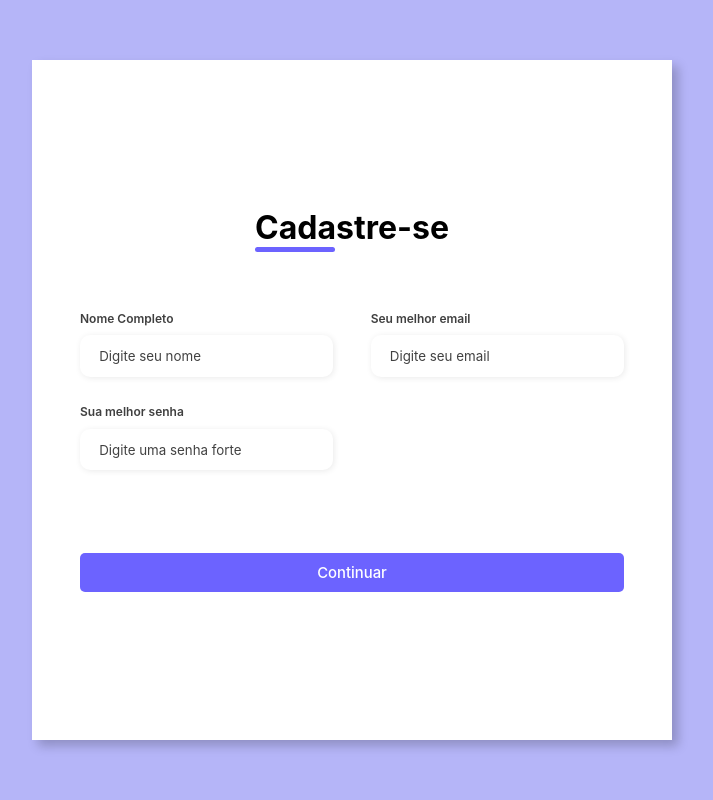
After one commit to RodrigoMNogueiraPestana/QuizEducacional, a PHP site: page /aluno/cadastroaluno.html in a window 1280 px wide. The commit adds this page. Shown: the whole page, without its empty margins (288-1001 px from the left). Run offline with PHP 8.4, Linux system fonts and the light colour scheme.

Commit message:
Cadastro de Alunos
Cadastro de Alunos criado.

```diff
--- /dev/null
+++ b/centrodeensinopaulofreire/aluno/cadastroaluno.html
@@ -0,0 +1,46 @@
+<!DOCTYPE html>
+<html lang="pt-br">
+<head>
+    <meta charset="UTF-8">
+    <meta http-equiv="X-UA-Compatible" content="IE=edge">
+    <meta name="viewport" content="width=device-width, initial-scale=1.0">
+    <title>Cadastro do Aluno</title>
+    <link href="https://fonts.googleapis.com/css?family=Source+Sans+Pro:300,400,700,300italic,400italic,700italic" rel="stylesheet" type="text/css" />
+    <link rel="stylesheet" href="style.css">
+</head>
+<body>
+    <div class="container">
+        <div class="form-image">
+            <img src="img/undraw_exams_re_4ios.svg" alt="img-aluno">
+        </div>
+        <div class="form">
+            <form action="#">
+                <div class="form-header">
+                    <div class="title">
+                        <h1>Cadastre-se</h1>
+                    </div>
+                </div>
+
+                <div class="input-group">
+                    <div class="input-box">
+                        <label for="name">Nome Completo</label>
+                        <input id="name" type="text" name="name" placeholder="Digite seu nome" required>
+                    </div>
+                    <div class="input-box">
+                        <label for="email">Seu melhor email</label>
+                        <input id="email" type="email" name="email" placeholder="Digite seu email" required>
+                    </div>
+                    <div class="input-box">
+                        <label for="senha">Sua melhor senha</label>
+                        <input id="senha" type="password" name="senha" placeholder="Digite uma senha forte" required>
+                    </div>
+                </div>
+
+                <div class="continua-btn">
+                    <button><a href="#">Continuar</a></button>
+                </div>
+            </form>
+        </div>
+    </div>
+</body>
+</html>
--- /dev/null
+++ b/centrodeensinopaulofreire/aluno/style.css
@@ -0,0 +1,229 @@
+:root {
+    --bs-blue: #1D809F;
+    --bs-indigo: #6610f2;
+    --bs-purple: #6f42c1;
+    --bs-pink: #d63384;
+    --bs-red: #dc3545;
+    --bs-orange: #fd7e14;
+    --bs-yellow: #ecb807;
+    --bs-green: #198754;
+    --bs-teal: #20c997;
+    --bs-cyan: #0dcaf0;
+    --bs-black: #000;
+    --bs-white: #fff;
+    --bs-gray: #6c757d;
+    --bs-gray-dark: #343a40;
+    --bs-gray-100: #f8f9fa;
+    --bs-gray-200: #e9ecef;
+    --bs-gray-300: #dee2e6;
+    --bs-gray-400: #ced4da;
+    --bs-gray-500: #adb5bd;
+    --bs-gray-600: #6c757d;
+    --bs-gray-700: #495057;
+    --bs-gray-800: #343a40;
+    --bs-gray-900: #212529;
+    --bs-primary: #1D809F;
+    --bs-secondary: #ecb807;
+    --bs-success: #198754;
+    --bs-info: #0dcaf0;
+    --bs-warning: #ecb807;
+    --bs-danger: #dc3545;
+    --bs-light: #000;
+    --bs-dark: #212529;
+    --bs-primary-rgb: 29, 128, 159;
+    --bs-secondary-rgb: 236, 184, 7;
+    --bs-success-rgb: 25, 135, 84;
+    --bs-info-rgb: 13, 202, 240;
+    --bs-warning-rgb: 236, 184, 7;
+    --bs-danger-rgb: 220, 53, 69;
+    --bs-light-rgb: 248, 249, 250;
+    --bs-dark-rgb: 33, 37, 41;
+    --bs-white-rgb: 255, 255, 255;
+    --bs-black-rgb: 0, 0, 0;
+    --bs-body-color-rgb: 33, 37, 41;
+    --bs-body-bg-rgb: 255, 255, 255;
+    --bs-font-sans-serif: system-ui, -apple-system, "Segoe UI", Roboto, "Helvetica Neue", "Noto Sans", "Liberation Sans", Arial, sans-serif, "Apple Color Emoji", "Segoe UI Emoji", "Segoe UI Symbol", "Noto Color Emoji";
+    --bs-font-monospace: SFMono-Regular, Menlo, Monaco, Consolas, "Liberation Mono", "Courier New", monospace;
+    --bs-gradient: linear-gradient(180deg, rgba(255, 255, 255, 0.15), rgba(255, 255, 255, 0));
+    --bs-body-font-family: Source Sans Pro, -apple-system, BlinkMacSystemFont, Segoe UI, Roboto, Helvetica Neue, Arial, sans-serif, Apple Color Emoji, Segoe UI Emoji, Segoe UI Symbol, Noto Color Emoji;
+    --bs-body-font-size: 1rem;
+    --bs-body-font-weight: 400;
+    --bs-body-line-height: 1.5;
+    --bs-body-color: #212529;
+    --bs-body-bg: #fff;
+    --bs-border-width: 1px;
+    --bs-border-style: solid;
+    --bs-border-color: #dee2e6;
+    --bs-border-color-translucent: rgba(0, 0, 0, 0.175);
+    --bs-border-radius: 0.375rem;
+    --bs-border-radius-sm: 0.25rem;
+    --bs-border-radius-lg: 0.5rem;
+    --bs-border-radius-xl: 1rem;
+    --bs-border-radius-2xl: 2rem;
+    --bs-border-radius-pill: 50rem;
+    --bs-link-color: #1D809F;
+    --bs-link-hover-color: #17667f;
+    --bs-code-color: #d63384;
+    --bs-highlight-bg: #fbf1cd;
+  }
+
+*{
+    padding: 0;
+    margin: 0;
+    box-sizing: border-box;
+    font-family: 'Inter', sans-serif;
+}
+
+body{
+    width: 100%;
+    height: 100vh;
+    display: flex;
+    justify-content: center;
+    align-items: center;
+    background: #0c0ce94d;
+}
+
+.container{
+    width: 85%;
+    height: 85vh;
+    display: flex;
+    box-shadow: 6px 6px 10px rgba(0, 0, 0, .212);
+}
+
+.form-image{
+    width: 50%;
+    display: flex;
+    justify-content: center;
+    align-items: center;
+    background-color: #fde3a7d7;
+    padding: 1rem;
+}
+
+.form-image img{
+    width: 31rem;
+}
+
+.form{
+    width: 50%;
+    display: flex;
+    justify-content: center;
+    align-items: center;
+    flex-direction: column;
+    background-color: #fff;
+    padding: 3rem;
+}
+
+.form-header{
+    margin-bottom: 3rem;
+    display: flex;
+    justify-content: space-between;
+}
+
+.form-header h1::after{
+    content: '';
+    display: block;
+    width: 5rem;
+    height: 0.3rem;
+    background-color: #6c63ff;
+    margin: 0 auto;
+    position: absolute;
+    border-radius: 10px;
+}
+
+.input-group{
+    display: flex;
+    flex-wrap: wrap;
+    justify-content: space-between;
+    padding: 1rem 0;
+}
+
+.input-box{
+    display: flex;
+    flex-direction: column;
+    margin-bottom: 1.1rem;
+}
+
+.input-box input{
+    margin: 0.6rem 0;
+    padding: 0.8rem 1.2rem;
+    border: none;
+    border-radius: 10px;
+    box-shadow: 1px 1px 6px #00000016;
+}
+
+.input-box input:hover{
+    background-color: #eeeeee75;
+}
+
+.input-box input:focus-visible{
+    outline: 1px solid #343a40;
+}
+
+.input-box label, .gender-title{
+    font-size: 0.75rem;
+    font-weight: 600;
+    color: #000000c0;
+}
+
+.input-box input::placeholder{
+    color: #000000be;
+}
+
+.continua-btn button{
+    width: 100%;
+    margin-top: 2.5rem;
+    border: none;
+    background-color: #6c63ff;
+    padding: 0.65rem;
+    border-radius: 5px;
+    cursor: pointer;
+    align-items: center;
+}
+
+.continua-btn button:hover{
+   background-color: #6b63fff1;
+}
+
+.continua-btn button a{
+    text-decoration: none;
+    font-size: 0.93rem;
+    font-weight: 500;
+    color: #fff;
+}
+
+@media screen and (max-width: 1330px){
+    .form-image{
+        display: none;
+    }
+    .container{
+        width: 50%;
+    }
+    .form{
+        width: 100%;
+    }
+    .form-header{
+        display: flex;
+        flex-direction: column;
+        text-align: center;
+        align-items: center;
+    }
+}
+
+@media screen and (max-width: 1064px){
+    .form-image{
+        display: none;
+    }
+    .container{
+        width: 50%;
+        height: auto;
+    }
+    .form{
+        width: 100%;
+    }
+    .form-header{
+        display: flex;
+        flex-direction: column;
+        text-align: center;
+        align-items: center;
+    }
+}
```
Also changed, not shown: centrodeensinopaulofreire/index.html (+5 -5 lines), centrodeensinopaulofreire/professor/cadastroprofessor.html (added, +12 -0 lines), centrodeensinopaulofreire/aluno/img/Meu projeto.png (added), centrodeensinopaulofreire/aluno/img/undraw_Online_test_re_kyfx-removebg-preview (1).png (added), centrodeensinopaulofreire/aluno/img/undraw_Online_test_re_kyfx.png (added), centrodeensinopaulofreire/aluno/img/undraw_exams_re_4ios.svg (added), centrodeensinopaulofreire/assets/brasãomaranhão..webp (renamed from centrodeensinopaulofreire/imagens/brasãomaranhão..webp), centrodeensinopaulofreire/assets/img/bg-masthead.png, centrodeensinopaulofreire/assets/teste.png (renamed from centrodeensinopaulofreire/imagens/teste.png), centrodeensinopaulofreire/styles.css.
